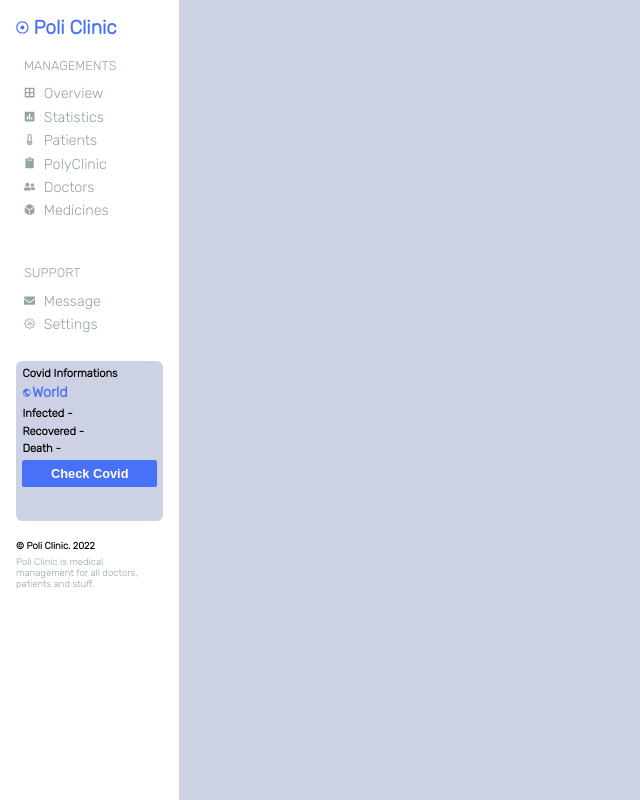
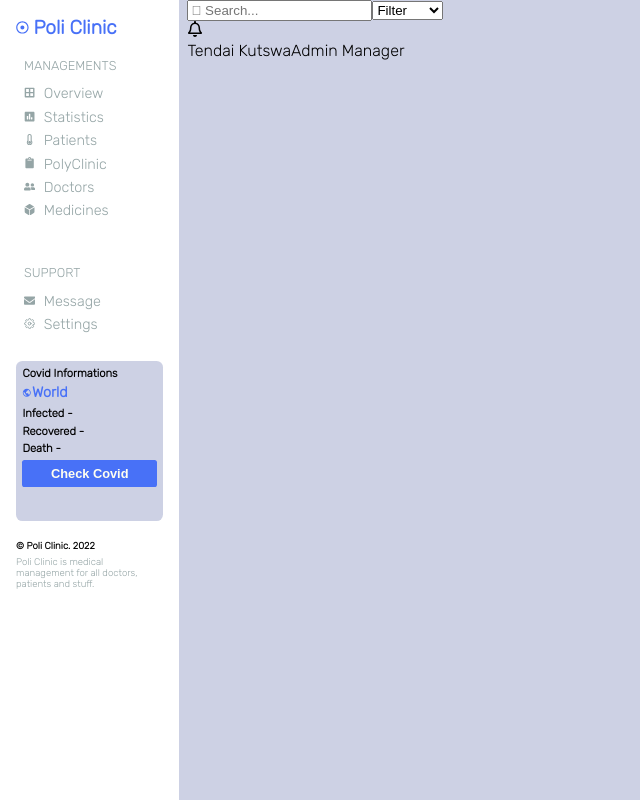
Before and after one commit to Tinashe-Muchie/Poli_Dashboard, a React (Create React App) app: page / in a window 1280 px wide. Shown: the whole page, without its empty margins (0-640 px from the left). Built offline with nearby package versions, Linux system fonts and the light colour scheme.

Commit message:
search bar inputs

```diff
--- a/src/Components/Search-bar.tsx
+++ b/src/Components/Search-bar.tsx
@@ -1,3 +1,35 @@
+import { FaRegBell } from "react-icons/fa";
+
 export const SEARCH_BAR = () => {
-  return <></>;
+  return (
+  <div className="Search_bar_wrapper">
+    <form>
+      <input
+        type="text"
+        placeholder="&#61442; Search..."
+      />
+      <select>
+        <option value="filter"> Filter </option>
+        <option value="patients"> Patients </option>
+        <option value="doctors"> Doctors </option>
+      </select>
+    </form>
+    <div>
+      <div className="Search_bar_bell">
+        <FaRegBell />
+      </div>
+      <div>
+        <span>
+
+        </span>
+        <span>
+          Tendai Kutswa
+        </span>
+        <span>
+          Admin Manager
+        </span>
+      </div>
+    </div>
+  </div>
+  );
 };
```
